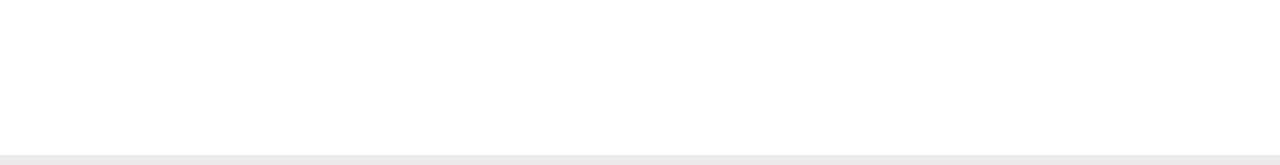
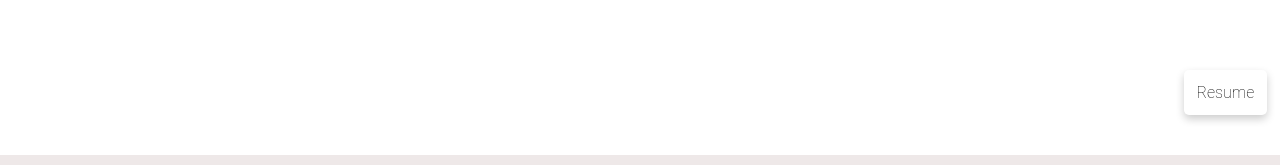
Before and after one commit to MSK4477/portfoliosaravana, a React (Create React App) app: page / in a window 1280 px wide. Shown: the part 745-910 px from the top of the page. Built offline with nearby package versions, Linux system fonts and the light colour scheme.

Commit message:
completed

```diff
--- a/src/components/home.jsx
+++ b/src/components/home.jsx
@@ -1,6 +1,6 @@
 import homeSvg from "../svg/designer-9c.svg";
 import TypeWriterEffect from 'typewriter-effect';
-
+import resume from "../svg/resume.Saravana.pdf"
 
 const Home = () => {
 
@@ -26,6 +26,7 @@ const Home = () => {
           />
           </h1>
           <img src={homeSvg} alt="homeImg" />
+          <a id="resume" href={resume} download="resume">Resume</a>
     </div>
   );
 };
--- a/src/styles/home.scss
+++ b/src/styles/home.scss
@@ -33,4 +33,23 @@
       transform: translateY(-20px);
     }
   }
+  #resume {
+    position: absolute;
+    right: 1%;
+    top: 90%;
+    padding: 13px;
+    border-radius: 5px;
+    color: rgb(0, 0, 0);
+    background-color: rgb(255, 255, 255);
+    transform: translateY(-5px);
+    box-shadow: 0 4px 8px rgba(0, 0, 0, 0.2);
+    font: 200 1rem $text1;
+// transition-delay: 0.3s;
+     &:hover {
+    filter: invert(2) !important;
+    transform: translateY(-4px) !important;
+
+    }
+
+  }
 }
```
Also changed, not shown: 1 other file (tests, documents, lock files or other folders).
